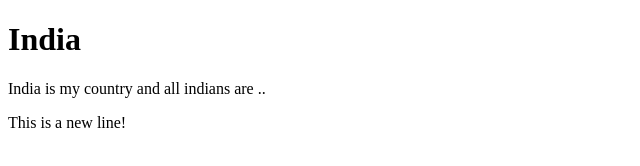
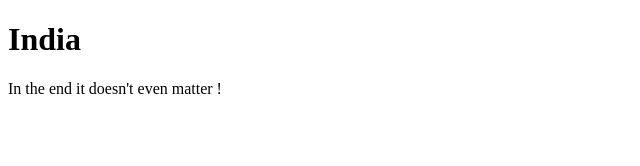
Before and after one commit to awshyd/demo3, a plain HTML site: page demo3/WebContent/index.html in a window 1280 px wide. Shown: the whole page, without its empty margins (0-640 px from the left). Drawn offline with Linux system fonts and the light colour scheme.

Commit message:
akjshdflkahs

```diff
--- a/demo3/WebContent/index.html
+++ b/demo3/WebContent/index.html
@@ -6,7 +6,6 @@
 </head>
 <body>
 	<h1>India</h1>
-	<p>India is my country and all indians are ..</p>
-	<p>This is a new line!</p>
+	<p>In the end it doesn't even matter !</p>
 </body>
 </html>
```
